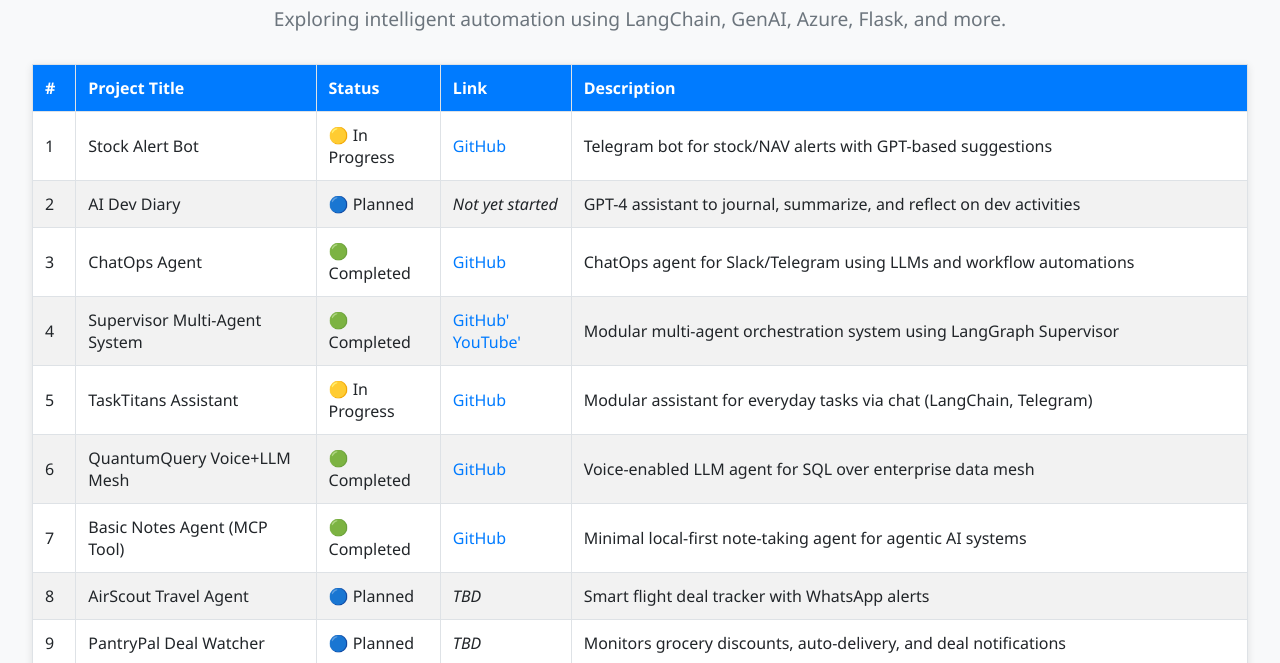
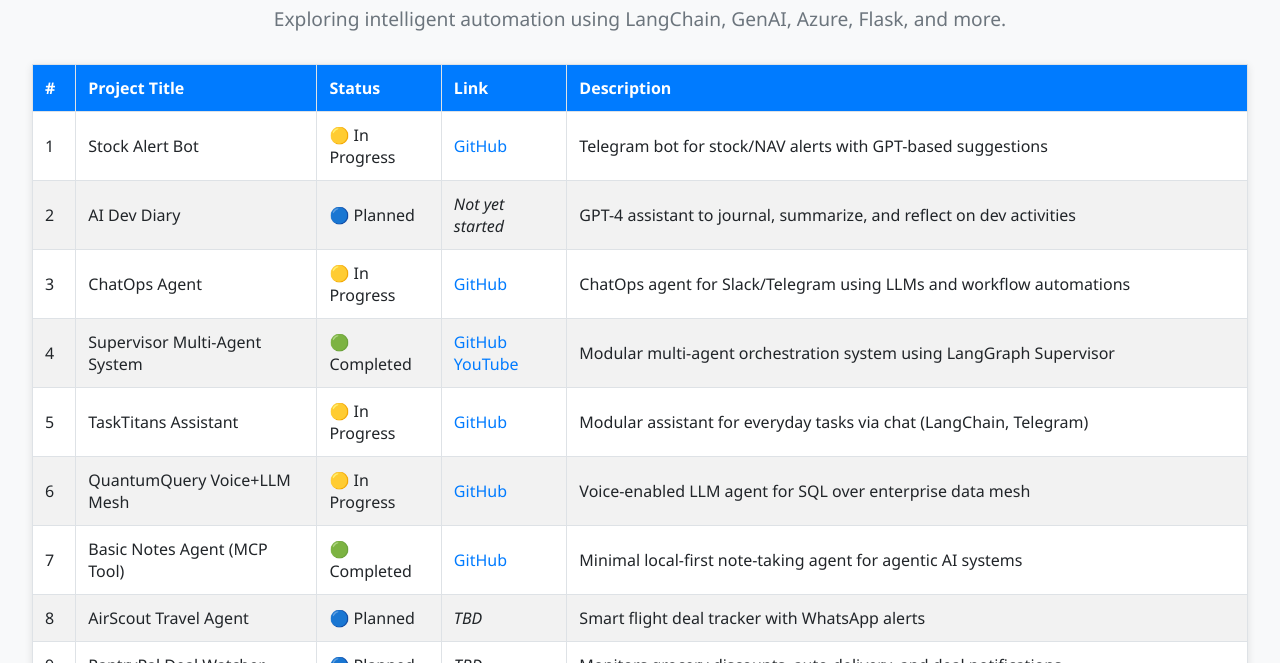
Before and after one commit to kingalok/agentic-projects, a plain HTML site: page index.html in a window 1280 px wide. Shown: the part 136-799 px from the top of the page. Drawn offline with Linux system fonts and the light colour scheme.

Commit message:
updated the index

```diff
--- a/index.html
+++ b/index.html
@@ -76,10 +76,10 @@
 <tbody>
   <tr><td>1</td><td>Stock Alert Bot</td><td>🟡 In Progress</td><td><a href="https://github.com/kingalok/stock-alert-bot">GitHub</a></td><td>Telegram bot for stock/NAV alerts with GPT-based suggestions</td></tr>
   <tr><td>2</td><td>AI Dev Diary</td><td>🔵 Planned</td><td><em>Not yet started</em></td><td>GPT-4 assistant to journal, summarize, and reflect on dev activities</td></tr>
-  <tr><td>3</td><td>ChatOps Agent</td><td>🟢 Completed</td><td><a href="https://github.com/kingalok/chatops-agent">GitHub</a></td><td>ChatOps agent for Slack/Telegram using LLMs and workflow automations</td></tr>
-  <tr><td>4</td><td>Supervisor Multi-Agent System</td><td>🟢 Completed</td><td><a href="https://github.com/kingalok/supervisor">GitHub</a><a href="https://youtu.be/8Myk3aZxZhE">'    YouTube'</a></td><td>Modular multi-agent orchestration system using LangGraph Supervisor</td></tr>
+  <tr><td>3</td><td>ChatOps Agent</td><td>🟡 In Progress</td><td><a href="https://github.com/kingalok/chatops-agent">GitHub</a></td><td>ChatOps agent for Slack/Telegram using LLMs and workflow automations</td></tr>
+  <tr><td>4</td><td>Supervisor Multi-Agent System</td><td>🟢 Completed</td><td><a href="https://github.com/kingalok/supervisor">GitHub</a><a href="https://youtu.be/8Myk3aZxZhE">  YouTube</a></td><td>Modular multi-agent orchestration system using LangGraph Supervisor</td></tr>
   <tr><td>5</td><td>TaskTitans Assistant</td><td>🟡 In Progress</td><td><a href="https://github.com/kingalok/tasktitans">GitHub</a></td><td>Modular assistant for everyday tasks via chat (LangChain, Telegram)</td></tr>
-  <tr><td>6</td><td>QuantumQuery Voice+LLM Mesh</td><td>🟢 Completed</td><td><a href="https://github.com/kingalok/QuantumQuery">GitHub</a></td><td>Voice-enabled LLM agent for SQL over enterprise data mesh</td></tr>
+  <tr><td>6</td><td>QuantumQuery Voice+LLM Mesh</td><td>🟡 In Progress</td><td><a href="https://github.com/kingalok/QuantumQuery">GitHub</a></td><td>Voice-enabled LLM agent for SQL over enterprise data mesh</td></tr>
   <tr><td>7</td><td>Basic Notes Agent (MCP Tool)</td><td>🟢 Completed</td><td><a href="https://github.com/kingalok/mcp-basics">GitHub</a></td><td>Minimal local-first note-taking agent for agentic AI systems</td></tr>
   <tr><td>8</td><td>AirScout Travel Agent</td><td>🔵 Planned</td><td><em>TBD</em></td><td>Smart flight deal tracker with WhatsApp alerts</td></tr>
   <tr><td>9</td><td>PantryPal Deal Watcher</td><td>🔵 Planned</td><td><em>TBD</em></td><td>Monitors grocery discounts, auto-delivery, and deal notifications</td></tr>
```
